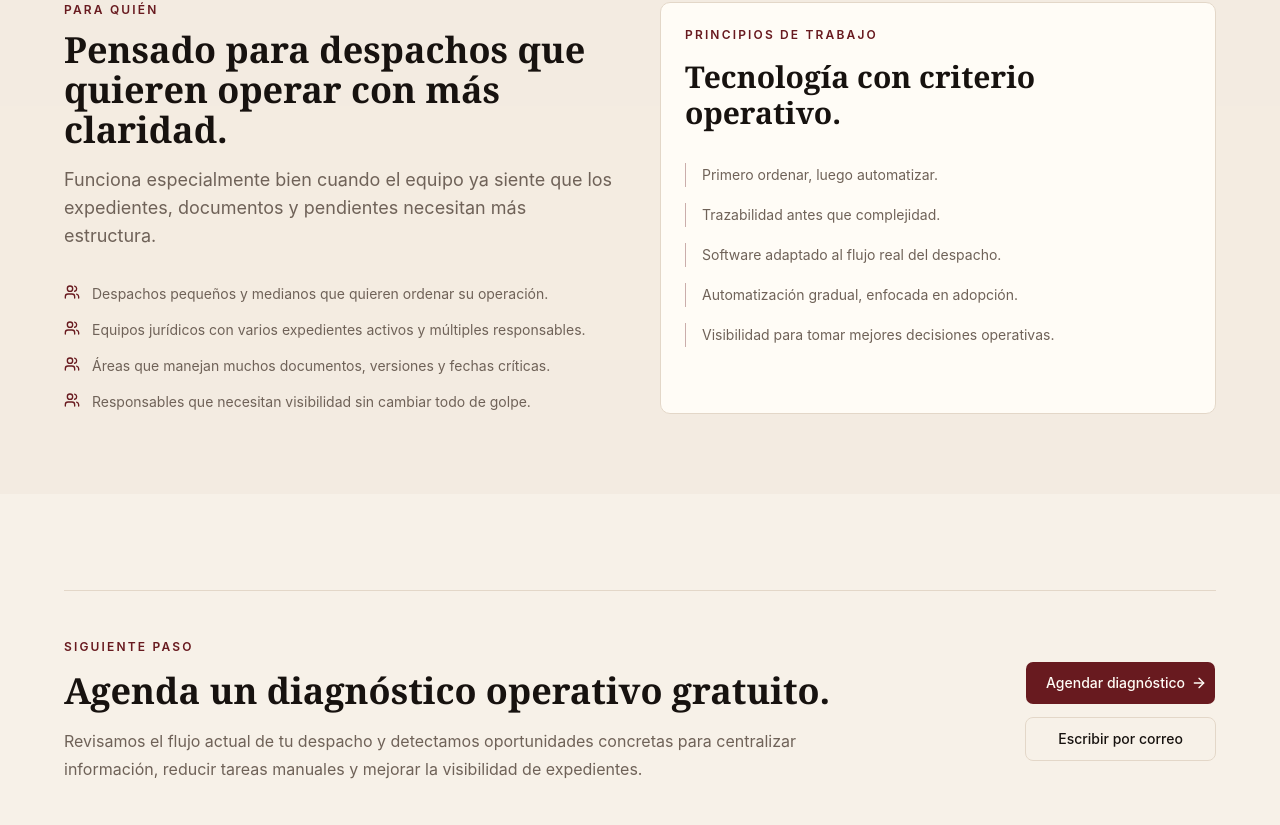
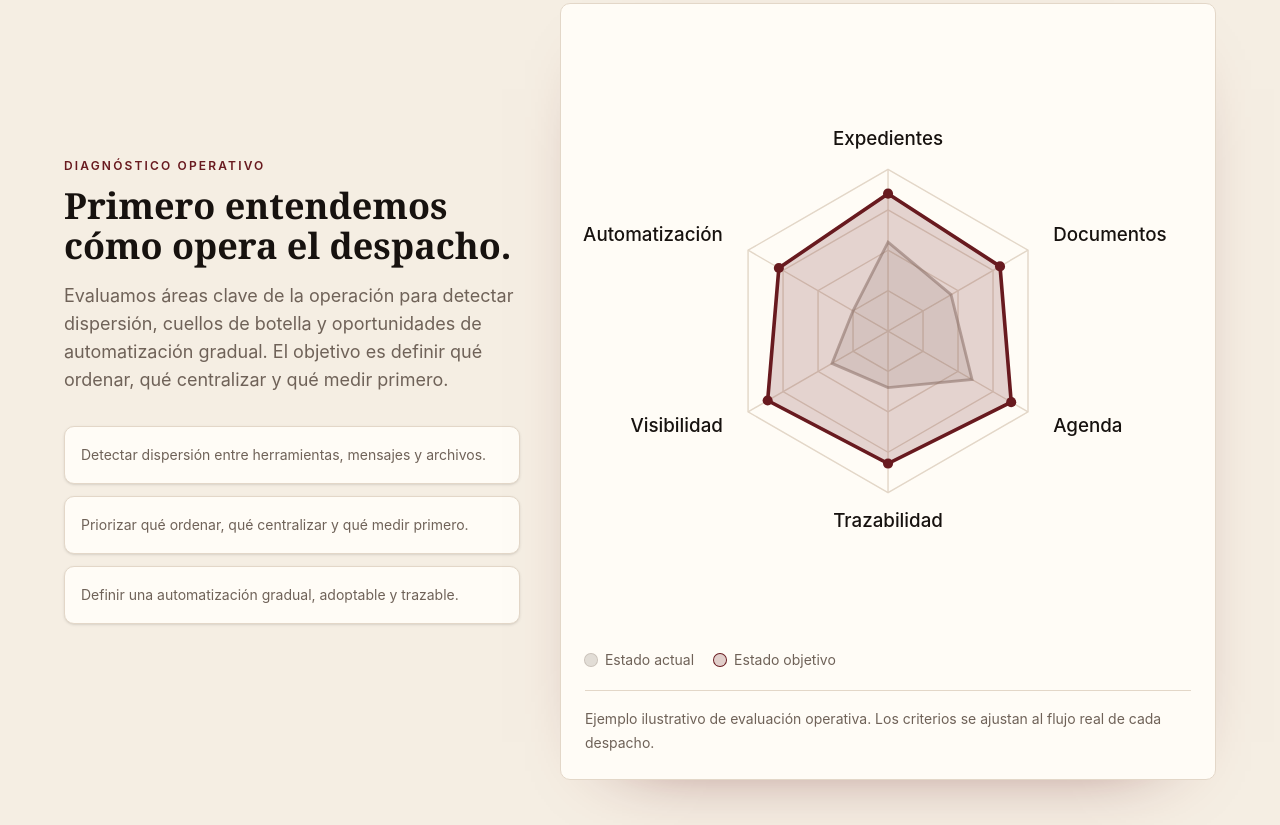
Before and after one commit to CarlosHC777/gralith-website, a Next.js app: page /despachos-juridicos in a window 1280 px wide. Shown: the part 4975-5800 px from the top of the page. Built offline with nearby package versions, Linux system fonts and the light colour scheme.

Commit message:
Visual narrative v1 (#12)
* Mejora UI/UX

* Grafico de araña añadido

```diff
--- a/src/app/despachos-juridicos/page.tsx
+++ b/src/app/despachos-juridicos/page.tsx
@@ -9,6 +9,7 @@ import {
   LegalProcessSection,
   LegalUseCasesSection,
 } from "@/components/marketing/sections/legal-sections";
+import { LegalDiagnosticRadarSection } from "@/components/marketing/sections/legal-diagnostic-radar-section";
 import { createPageMetadata } from "@/lib/metadata";
 
 export const metadata = createPageMetadata({
@@ -29,6 +30,7 @@ export default function LegalPage() {
       <LegalModulesSection />
       <LegalUseCasesSection />
       <LegalProcessSection />
+      <LegalDiagnosticRadarSection />
       <LegalAudienceSection />
       <LegalCTASection />
     </>
--- /dev/null
+++ b/src/components/marketing/diagnostic/operational-radar-chart.tsx
@@ -0,0 +1,156 @@
+import { cn } from "@/lib/utils";
+
+type RadarAxis = {
+  label: string;
+  current: number;
+  target: number;
+};
+
+type OperationalRadarChartProps = {
+  axes: RadarAxis[];
+  className?: string;
+  title?: string;
+  description?: string;
+};
+
+const center = 210;
+const radius = 112;
+const levels = [0.25, 0.5, 0.75, 1];
+
+function polarPoint(index: number, total: number, value: number) {
+  const angle = -Math.PI / 2 + (index / total) * Math.PI * 2;
+  const distance = radius * (value / 100);
+
+  return {
+    x: center + Math.cos(angle) * distance,
+    y: center + Math.sin(angle) * distance,
+  };
+}
+
+function pointsToString(points: Array<{ x: number; y: number }>) {
+  return points.map(({ x, y }) => `${x.toFixed(2)},${y.toFixed(2)}`).join(" ");
+}
+
+function labelAnchor(x: number) {
+  if (x < center - 16) {
+    return "end";
+  }
+
+  if (x > center + 16) {
+    return "start";
+  }
+
+  return "middle";
+}
+
+export function OperationalRadarChart({
+  axes,
+  className,
+  title = "Radar de diagnóstico operativo",
+  description = "Comparación ilustrativa entre estado actual y estado objetivo del despacho en seis áreas operativas.",
+}: OperationalRadarChartProps) {
+  const total = axes.length;
+  const currentPoints = axes.map((axis, index) =>
+    polarPoint(index, total, axis.current),
+  );
+  const targetPoints = axes.map((axis, index) =>
+    polarPoint(index, total, axis.target),
+  );
+  const labelPoints = axes.map((axis, index) => ({
+    ...polarPoint(index, total, 118),
+    label: axis.label,
+  }));
+
+  return (
+    <figure className={cn("w-full", className)}>
+      <svg
+        role="img"
+        aria-labelledby="operational-radar-title operational-radar-description"
+        viewBox="0 0 420 420"
+        className="h-auto w-full overflow-visible"
+      >
+        <title id="operational-radar-title">{title}</title>
+        <desc id="operational-radar-description">{description}</desc>
+
+        <g fill="none">
+          {levels.map((level) => (
+            <polygon
+              key={level}
+              points={pointsToString(
+                axes.map((_, index) => polarPoint(index, total, level * 100)),
+              )}
+              className="stroke-border"
+              strokeWidth="1"
+            />
+          ))}
+
+          {axes.map((_, index) => {
+            const point = polarPoint(index, total, 100);
+
+            return (
+              <line
+                key={index}
+                x1={center}
+                y1={center}
+                x2={point.x}
+                y2={point.y}
+                className="stroke-border"
+                strokeWidth="1"
+              />
+            );
+          })}
+        </g>
+
+        <polygon
+          points={pointsToString(currentPoints)}
+          fill="#6f6258"
+          fillOpacity="0.12"
+          stroke="#8a7b70"
+          strokeOpacity="0.52"
+          strokeWidth="2"
+        />
+        <polygon
+          points={pointsToString(targetPoints)}
+          fill="var(--primary)"
+          fillOpacity="0.18"
+          stroke="var(--primary)"
+          strokeWidth="2.5"
+        />
+
+        {targetPoints.map(({ x, y }, index) => (
+          <circle
+            key={`target-${axes[index].label}`}
+            cx={x}
+            cy={y}
+            r="3.5"
+            fill="var(--primary)"
+          />
+        ))}
+
+        {labelPoints.map(({ x, y, label }) => (
+          <text
+            key={label}
+            x={x}
+            y={y}
+            textAnchor={labelAnchor(x)}
+            dominantBaseline="middle"
+            className="fill-foreground text-[13px] font-medium"
+          >
+            {label}
+          </text>
+        ))}
+      </svg>
+
+      <div className="mt-4 flex flex-wrap gap-x-5 gap-y-2 text-sm text-muted-foreground">
+        <div className="flex items-center gap-2">
+          <span className="size-3 rounded-sm bg-[#6f6258]/20 ring-1 ring-[#8a7b70]/45" />
+          <span>Estado actual</span>
+        </div>
+        <div className="flex items-center gap-2">
+          <span className="size-3 rounded-sm bg-primary/20 ring-1 ring-primary" />
+          <span>Estado objetivo</span>
+        </div>
+      </div>
+    </figure>
+  );
+}
--- /dev/null
+++ b/src/components/marketing/sections/legal-diagnostic-radar-section.tsx
@@ -0,0 +1,58 @@
+import { OperationalRadarChart } from "@/components/marketing/diagnostic/operational-radar-chart";
+import { SectionHeading } from "@/components/marketing/shared/section-heading";
+import { SectionReveal } from "@/components/motion/section-reveal";
+import { StaggerContainer } from "@/components/motion/stagger-container";
+
+const radarAxes = [
+  { label: "Expedientes", current: 55, target: 85 },
+  { label: "Documentos", current: 45, target: 80 },
+  { label: "Agenda", current: 60, target: 88 },
+  { label: "Trazabilidad", current: 35, target: 82 },
+  { label: "Visibilidad", current: 40, target: 86 },
+  { label: "Automatización", current: 25, target: 78 },
+];
+
+const diagnosticNotes = [
+  "Detectar dispersión entre herramientas, mensajes y archivos.",
+  "Priorizar qué ordenar, qué centralizar y qué medir primero.",
+  "Definir una automatización gradual, adoptable y trazable.",
+];
+
+export function LegalDiagnosticRadarSection() {
+  return (
+    <section className="border-y border-border bg-secondary/45 px-4 py-16 sm:px-6 md:py-20">
+      <div className="mx-auto grid max-w-6xl gap-10 lg:grid-cols-[0.82fr_1.18fr] lg:items-center">
+        <div>
+          <SectionReveal>
+            <SectionHeading
+              eyebrow="Diagnóstico operativo"
+              title="Primero entendemos cómo opera el despacho."
+              description="Evaluamos áreas clave de la operación para detectar dispersión, cuellos de botella y oportunidades de automatización gradual. El objetivo es definir qué ordenar, qué centralizar y qué medir primero."
+            />
+          </SectionReveal>
+
+          <StaggerContainer className="mt-8 grid gap-3" delay={120} step={70}>
+            {diagnosticNotes.map((note) => (
+              <div
+                key={note}
+                className="rounded-lg border border-border bg-card p-4 text-sm leading-6 text-muted-foreground shadow-sm"
+              >
+                {note}
+              </div>
+            ))}
+          </StaggerContainer>
+        </div>
+
+        <SectionReveal variant="scale" delay={120}>
+          <div className="rounded-lg border border-border bg-card p-4 shadow-[0_24px_80px_-62px_var(--primary)] sm:p-6">
+            <OperationalRadarChart axes={radarAxes} />
+            <p className="mt-5 border-t border-border pt-4 text-sm leading-6 text-muted-foreground">
+              Ejemplo ilustrativo de evaluación operativa. Los criterios se ajustan
+              al flujo real de cada despacho.
+            </p>
+          </div>
+        </SectionReveal>
+      </div>
+    </section>
+  );
+}
```
Also changed, not shown: 1 other file (tests, documents, lock files or other folders).
